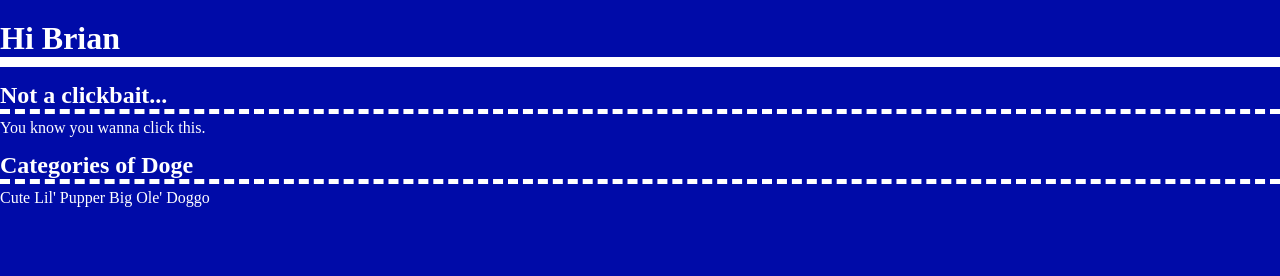
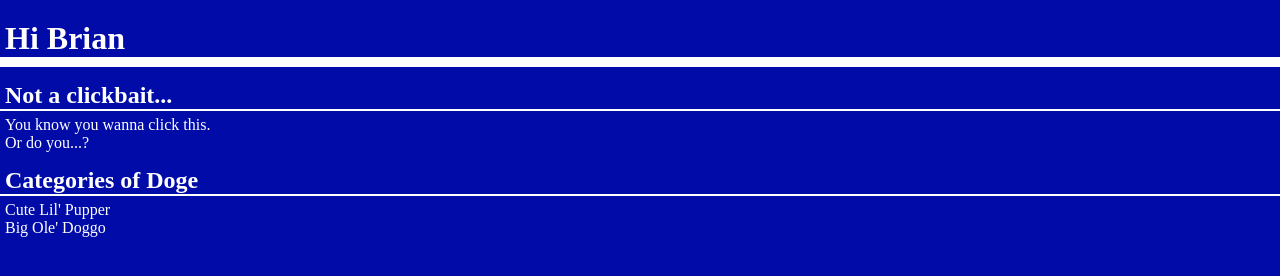
Before and after one commit to zhilincdu/zhilincdu.github.io, a plain HTML site: page index.html in a window 1280 px wide. Drawn offline with Linux system fonts and the light colour scheme.

Commit message:
cleaning index.html

```diff
--- a/index.html
+++ b/index.html
@@ -12,7 +12,7 @@
   }
   body {
     background-color: #000ba8;
-    color: #fff;
+    color: white;
   }
   a {
     text-decoration: none;
@@ -21,18 +21,21 @@
   a:hover {
     text-decoration: underline;
   }
-  ul li {
-    display: inline;
-  }
   h1 {
-    padding: 5px 5px 0 0;
+    padding: 5px 0 0 5px;
     border-bottom: 10px solid white;
     margin: 15px 0 10px 0;
   }
   h2 {
-    padding: 5px 5px 0 0;
-    border-bottom: 5px dashed white;
+    padding: 5px 35px 0 5px;
+    border-bottom: 2px solid white;
     margin: 10px 0 5px 0;
+  }
+  ul li {
+    padding: 0 0 0 5px;
+  }
+  p {
+    padding: 0 0 0 5px;
   }
 </style>
 </head>
@@ -45,6 +48,7 @@
       Not a clickbait...
     </h2>
       <p> You know you wanna <a href = "https://i.redd.it/ex1z97bukdky.jpg" target = "_blank">click this</a>. </p>
+      <p> Or do you...? </p>
     <h2>
       Categories of Doge
     </h2>
```
